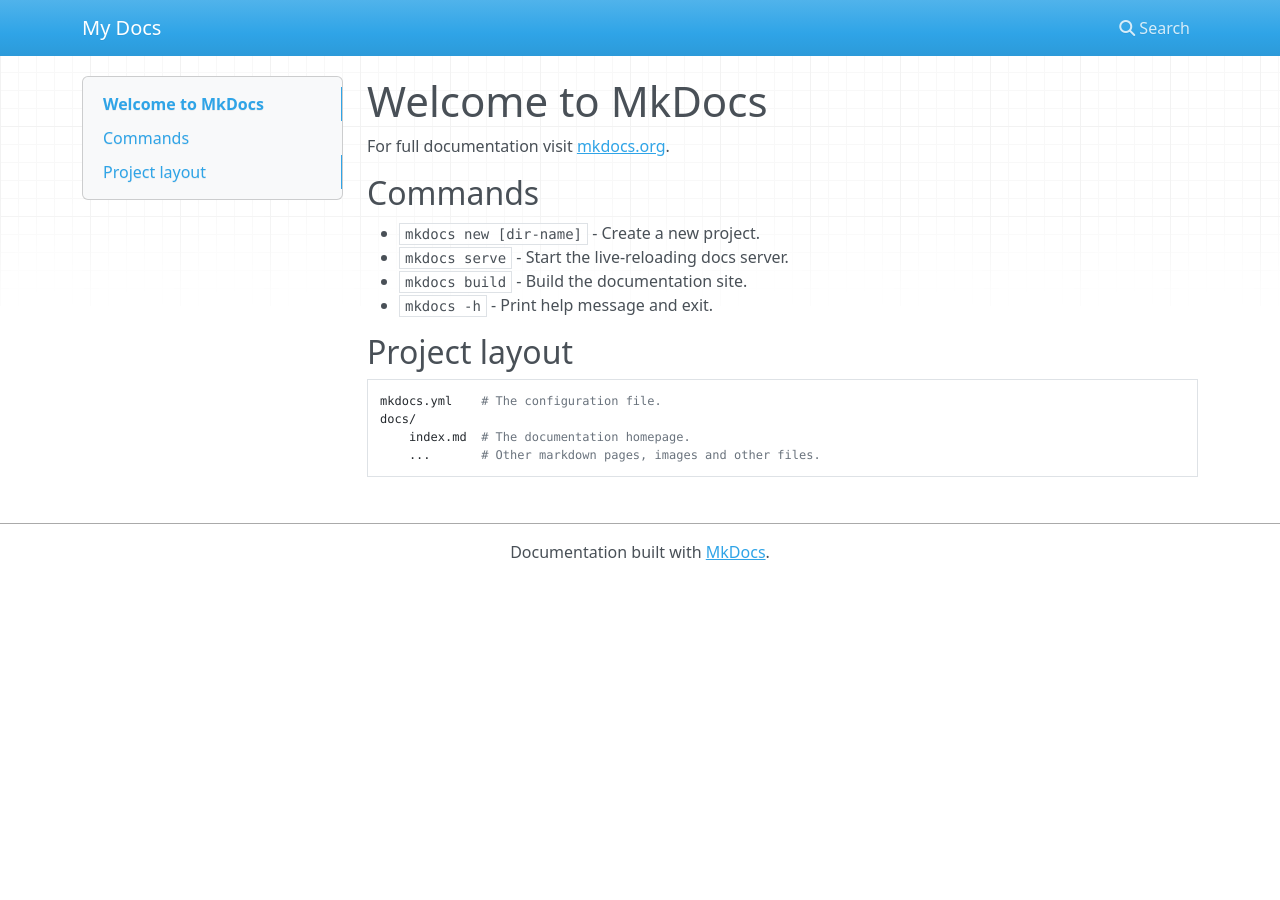
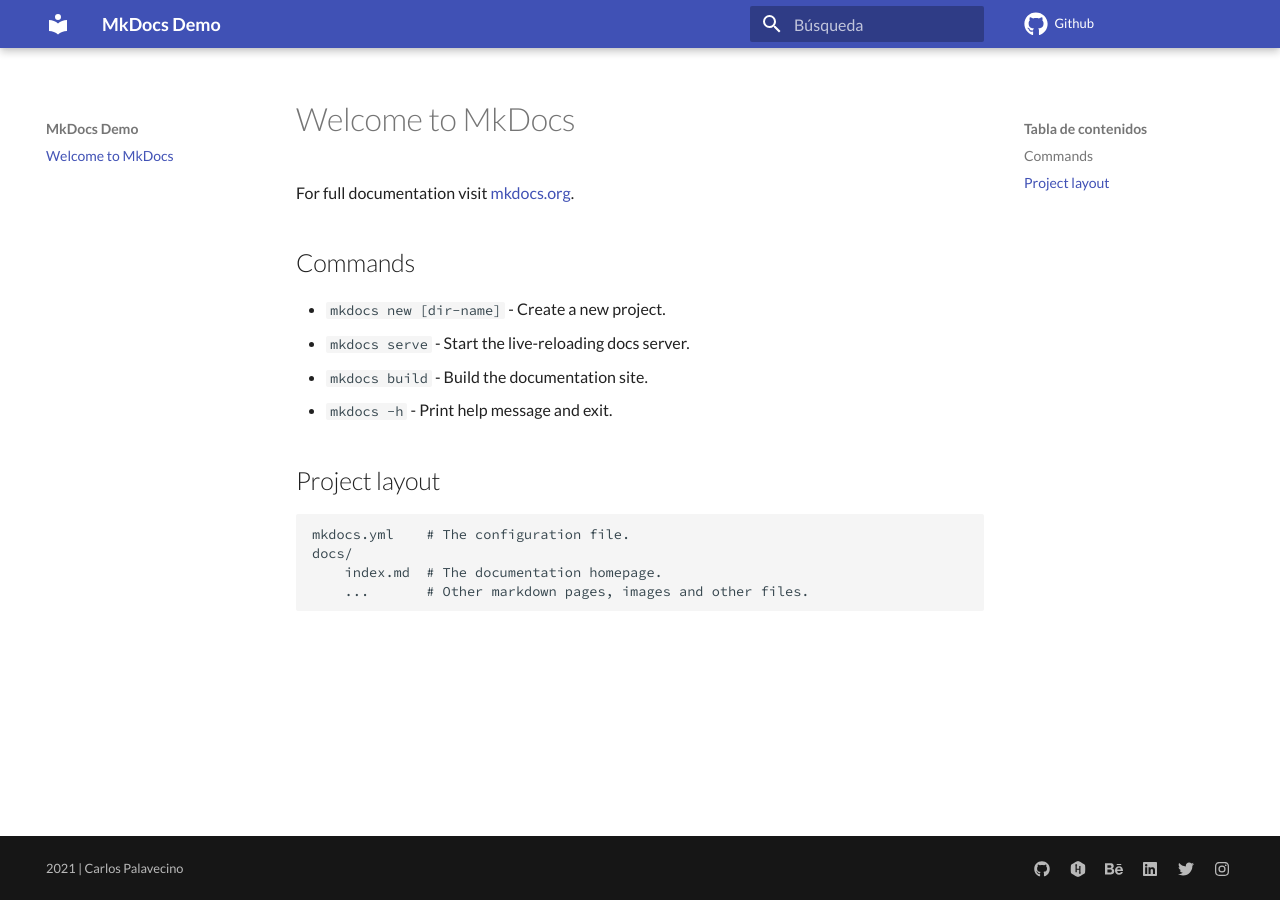
Before and after one commit to carlospalavecino/MaterialOneDarkOnMkDocs, an MkDocs documentation site: the page built from docs/index.md, in a window 1280 px wide. Built offline with MkDocs 1.6.1 and Material for MkDocs 9.7.7, drawn with Linux system fonts in a browser that asks for light colours; nearby versions of some CDN libraries; comment, search, counter and statistics services are not loaded.

Commit message:
mkdocs & material theme config

```diff
--- a/mkdocs.yml
+++ b/mkdocs.yml
@@ -1 +1,84 @@
-site_name: My Docs
+# MkDocs.yml
+# The YAML configuration file defines the settings
+# for the entire site, including where pages are found, layout, markdown extensions,
+# plugins, additional css and javascript, and much more
+#
+# The configuration parameters listed below are some examples and explainations of
+# what can be set, but is not all-encompassing. Please see the MkDocs online user
+# guide for a full breakdown of configuration
+
+# Site Config
+site_name: MkDocs Demo
+site_description: 'MKDocs custom template'
+site_author: 'Carlos Palavecino'
+docs_dir: docs
+site_dir: site
+copyright: 2021 | Carlos Palavecino
+# favicon: images/favicon.png
+
+# GitHub Config
+repo_name: 'Github'
+repo_url: https://github.com/carlospalavecino/mkdocs
+edit_uri: edit/main/docs/
+
+# Theme Config
+theme:
+  language: es
+  name: material
+  font:
+    text: Lato
+    code: Source Code Pro
+  palette:
+    scheme: custom
+#  logo: assets/logo.png
+  icon:
+    repo: fontawesome/brands/github
+  features:
+#    - navigation.tabs
+    - navigation.tabs.sticky
+    - navigation.sections
+    - navigation.expand
+    - navigation.indexe
+    - navigation.top
+    - content.code.annotate
+    - content.tabs.link
+
+# Extra CSS
+extra_css:
+  - css/onedark_colors.css
+  - css/extra.css
+
+# Markdown Config
+markdown_extensions:
+  - pymdownx.highlight
+  - pymdownx.inlinehilite
+  - pymdownx.superfences
+  - pymdownx.snippets
+  - pymdownx.critic
+  - pymdownx.caret
+  - pymdownx.keys
+  - pymdownx.mark
+  - pymdownx.tilde
+
+# Extra Config
+extra:
+  generator: false
+#  homepage: https://example.com
+  social:
+    - icon: fontawesome/brands/github
+      link: https://github.com/carlospalavecino
+      name: squidfunk on Twitter
+    - icon: fontawesome/brands/hackerrank
+      link: https://www.hackerrank.com/carlospalavecino
+    - icon: fontawesome/brands/behance
+      link: https://behance.net/CarlosPalavecino
+    - icon: fontawesome/brands/linkedin
+      link: https://www.linkedin.com/in/carlospalavecino/
+    - icon: fontawesome/brands/twitter
+      link: https://twitter.com/ch4rlypal
+    - icon: fontawesome/brands/instagram
+      link: https://instagram.com/ch4rlypal
+# Plugins
+plugins:
+  - search
+  - autolinks
```
